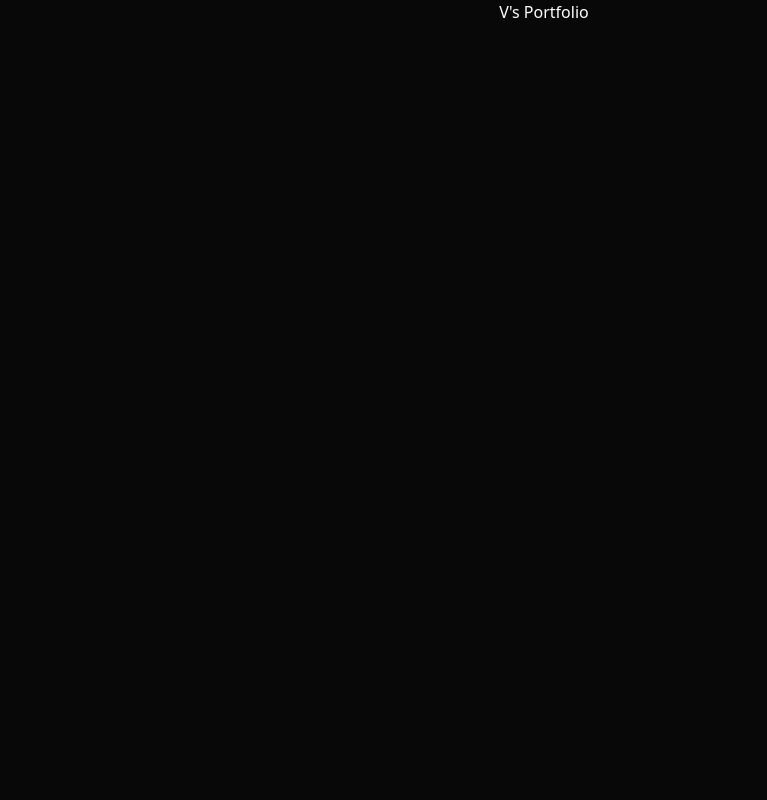
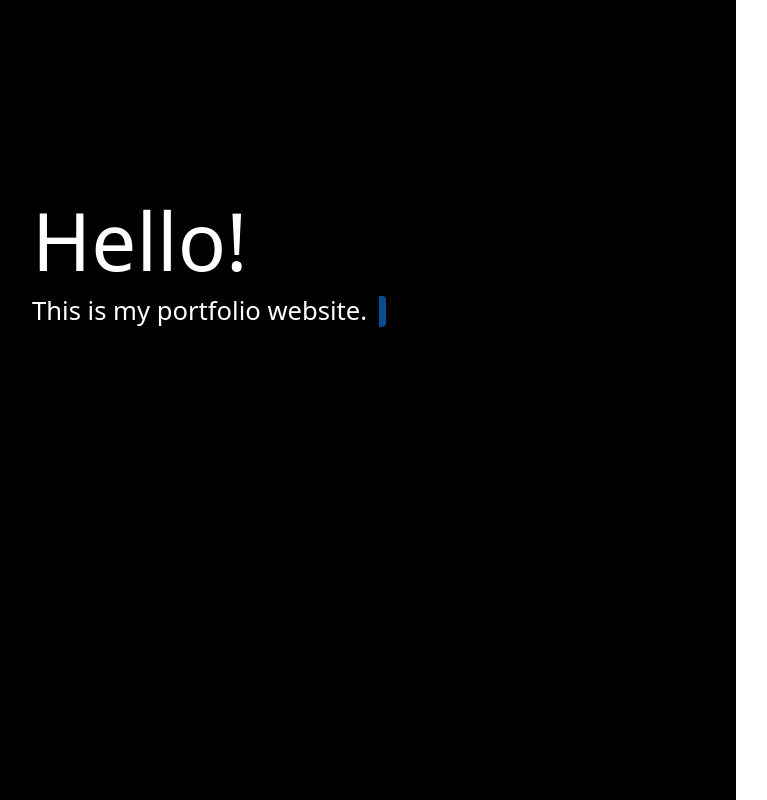
Before and after one commit to Vitaliew/website_portfolio, a Flask app: page / in a window 1280 px wide. Before the commit the part shown is almost empty. Shown: the whole page, without its empty margins (96-863 px from the left). Run offline with Flask 3, Linux system fonts and the light colour scheme.

Commit message:
made the basic layout of the main page

```diff
--- a/static/css/styles.css
+++ b/static/css/styles.css
@@ -1,8 +1,39 @@
+.introduction {
+    height: 100vh;
+    width: 65%;
+    margin: 0;
+    background-color: black;
+    padding: 15% 5% 0 10%;
+}
+
 .title {
     color: white;
-    margin: 0 auto;
-    text-align: center;
 }
+/*This is the typewriter effect*/
+.typing{
+        display: inline-block;
+    }
+    .subtitle{
+        color: white;
+        overflow: hidden;
+        border-right: .30em solid red;
+        border-radius: 4px;
+        white-space: nowrap;
+        animation:
+          typing 1s steps(20, end) forwards,
+          blinking 1.2s infinite;
+        font-size: 1.6rem;
+        width: 0;
+    }
+    @keyframes typing {
+      from { width: 0 }
+      to { width: 100% }
+    }
+    @keyframes blinking {
+      from { border-color: transparent }
+      to { border-color: #0B60B0; }
+    }
+/* Until here */
 body {
-    background-color:#080808;
+    background-color: white;
 }
--- a/templates/header.html
+++ b/templates/header.html
@@ -2,7 +2,7 @@
 <html lang="en">
 <head>
     <meta charset="UTF-8">
-    <meta name="viewport">
+    <meta name="viewport" content="width-device-width">
     <title>V's Portfolio</title>
     <link href="https://cdn.jsdelivr.net/npm/bootstrap@5.3.2/dist/css/bootstrap.min.css" rel="stylesheet" integrity="sha384-T3c6CoIi6uLrA9TneNEoa7RxnatzjcDSCmG1MXxSR1GAsXEV/Dwwykc2MPK8M2HN" crossorigin="anonymous">
     <link href="{{ url_for('static', filename='css/styles.css') }}" rel="stylesheet"/>
--- a/templates/index.html
+++ b/templates/index.html
@@ -1,3 +1,10 @@
 {% include "header.html" %}
-<div class="title">V's Portfolio</div>
+<div class="container introduction">
+    <div class="row">
+        <h1 class="col-7 display-1 title">Hello!</h1>
+    </div>
+    <div class="row typing">
+        <h1 class="col display-6 subtitle">This is my portfolio website.</h1>
+    </div>
+</div>
 {% include "footer.html" %}
```
